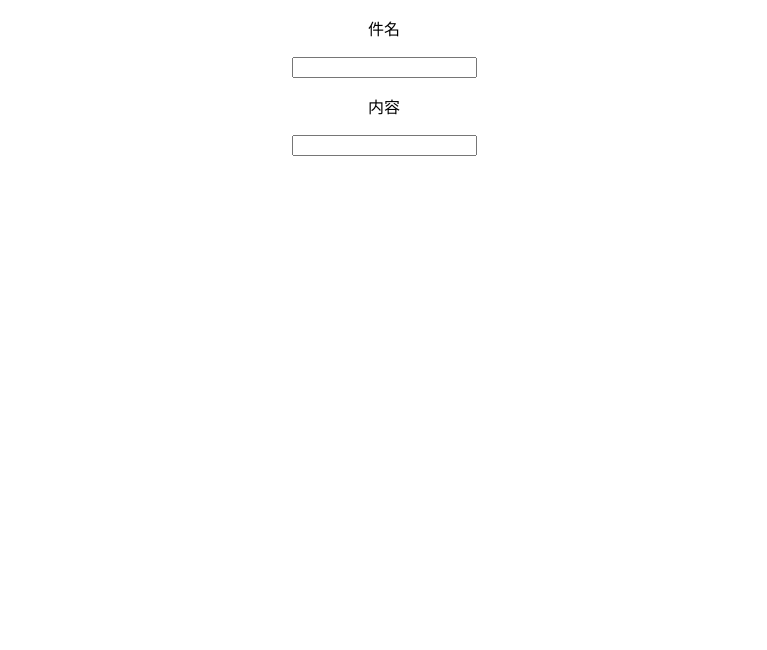
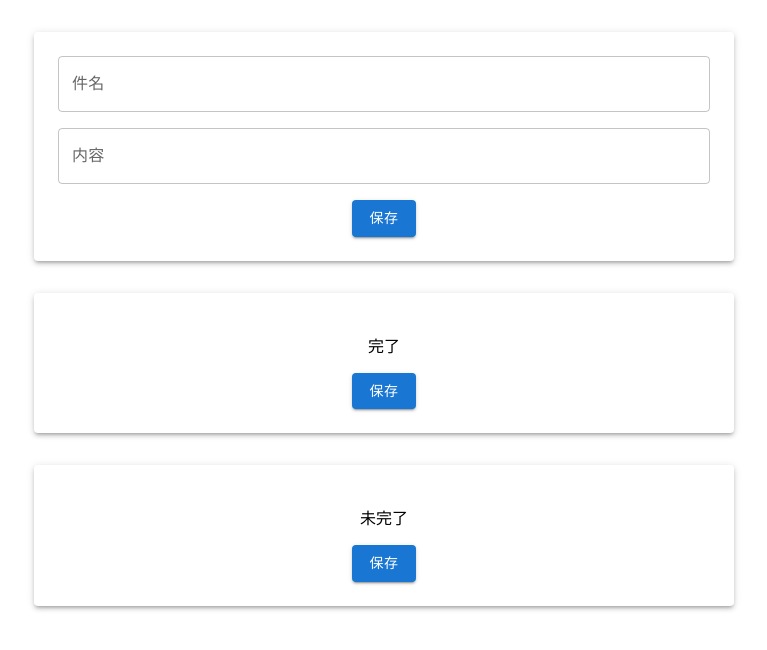
Before and after one commit to Youichi-Higa/react-todo-app, a React (Create React App) app: page / in a window 1280 px wide. Shown: the top 650 px of the page, without its empty margins (256-1023 px from the left). Built offline with nearby package versions, Linux system fonts and the light colour scheme.

Commit message:
完了リスト・未完了リスト表示

```diff
--- a/package.json
+++ b/package.json
@@ -3,6 +3,9 @@
   "version": "0.1.0",
   "private": true,
   "dependencies": {
+    "@emotion/react": "^11.10.0",
+    "@emotion/styled": "^11.10.0",
+    "@mui/material": "^5.9.3",
     "@testing-library/jest-dom": "^5.16.4",
     "@testing-library/react": "^13.3.0",
     "@testing-library/user-event": "^13.5.0",
--- a/src/App.tsx
+++ b/src/App.tsx
@@ -1,10 +1,58 @@
+import { useEffect, useState } from 'react';
 import './App.css';
-import { InputField } from 'src/components';
+import { InputField, ListField } from 'src/components';
+import type { Todo } from 'src/types';
 
 function App() {
+  const [title, setTitle] = useState<string>('');
+  const [content, setContent] = useState<string>('');
+  const [todoList, setTodoList] = useState<Todo[]>([]);
+  const completedList = todoList.filter((todo) => todo.isCompleted);
+  const uncompletedList = todoList.filter((todo) => !todo.isCompleted);
+  console.log('completedList', completedList);
+  console.log('uncompletedList', uncompletedList);
+
+  const handleChangeTitle = (e: React.ChangeEvent<HTMLInputElement>) => {
+    setTitle(e.target.value);
+  };
+  const handleChangeContent = (e: React.ChangeEvent<HTMLInputElement>) => {
+    setContent(e.target.value);
+  };
+
+  // 保存ボタンを押したときの処理
+  const handleSave = () => {
+    // ユニークIDを生成
+    const id = todoList.length === 0 ? 1 : todoList[todoList.length - 1].id + 1;
+    const newTodo = {
+      id,
+      title,
+      content,
+      isCompleted: true,
+      createdAt: new Date(),
+      updatedAt: null,
+    };
+    const newTodoList = [...todoList, newTodo];
+    localStorage.setItem('todo-list', JSON.stringify(newTodoList));
+    setTodoList(newTodoList);
+  };
+
+  // 初回レンダリング時にローカルストレージからデータを取得
+  useEffect(() => {
+    const localStorageData = localStorage.getItem('todo-list');
+    if (localStorageData) {
+      setTodoList(JSON.parse(localStorageData));
+    }
+  }, []);
+
   return (
     <div className="App">
-      <InputField />
+      <InputField
+        handleChangeTitle={handleChangeTitle}
+        handleChangeContent={handleChangeContent}
+        handleSave={handleSave}
+      />
+      <ListField title={"完了"} todoList={uncompletedList} />
+      <ListField title={"未完了"} todoList={completedList} />
     </div>
   );
 }
--- a/src/components/InputField.tsx
+++ b/src/components/InputField.tsx
@@ -1,10 +1,53 @@
-export const InputField = () => {
+import Box from '@mui/material/Box';
+import Button from '@mui/material/Button';
+import TextField from '@mui/material/TextField';
+
+type Props = {
+  handleChangeTitle: (e: React.ChangeEvent<HTMLInputElement>) => void;
+  handleChangeContent: (e: React.ChangeEvent<HTMLInputElement>) => void;
+  handleSave: () => void;
+};
+
+export const InputField = (props: Props) => {
+  const { handleChangeTitle, handleChangeContent, handleSave } = props;
+
   return (
-    <div>
-      <p>件名</p>
-      <input type="text" />
-      <p>内容</p>
-      <input type="text" />
-    </div>
+    <Box
+      component="form"
+      sx={{
+        width: '700px',
+        mx: 'auto',
+        my: 4,
+        padding: 3,
+        boxShadow: 3,
+        borderRadius: 1,
+      }}
+    >
+      <div style={{ marginBottom: '16px' }}>
+        <TextField
+          id="title"
+          label="件名"
+          variant="outlined"
+          multiline
+          maxRows={4}
+          sx={{ width: '100%' }}
+          onChange={handleChangeTitle}
+        />
+      </div>
+      <div style={{ marginBottom: '16px' }}>
+        <TextField
+          id="title"
+          label="内容"
+          variant="outlined"
+          multiline
+          maxRows={4}
+          sx={{ width: '100%' }}
+          onChange={handleChangeContent}
+        />
+      </div>
+      <Button variant="contained" onClick={handleSave}>
+        保存
+      </Button>{' '}
+    </Box>
   );
-}
+};
--- /dev/null
+++ b/src/components/ListField.tsx
@@ -0,0 +1,39 @@
+import { Grid } from '@mui/material';
+import Box from '@mui/material/Box';
+import Button from '@mui/material/Button';
+import type { Todo } from 'src/types';
+
+type Props = {
+  title: string;
+  todoList: Todo[];
+};
+
+export const ListField = (props: Props) => {
+  const { title, todoList } = props;
+
+  return (
+    <Box
+      sx={{
+        width: '700px',
+        mx: 'auto',
+        my: 4,
+        padding: 3,
+        boxShadow: 3,
+        borderRadius: 1,
+      }}
+    >
+      <p>{title}</p>
+      {todoList.map((todo) => (
+        <Grid key={todo.id} container spacing={2}>
+          <Grid item xs={4}>
+            <div>{todo.title}</div>
+          </Grid>
+          <Grid item xs={8}>
+            <div>{todo.content}</div>
+          </Grid>
+        </Grid>
+      ))}
+      <Button variant="contained">保存</Button>
+    </Box>
+  );
+};
--- a/src/components/index.ts
+++ b/src/components/index.ts
@@ -1 +1,2 @@
 export { InputField } from './InputField';
+export { ListField } from './ListField';
--- a/src/index.css
+++ b/src/index.css
@@ -11,3 +11,7 @@ code {
   font-family: source-code-pro, Menlo, Monaco, Consolas, 'Courier New',
     monospace;
 }
+
+* {
+  box-sizing: border-box;
+}
--- /dev/null
+++ b/src/types/index.ts
@@ -0,0 +1 @@
+export * from './Todo';
```
Also changed, not shown: src/types/Todo.ts (added, +8 -0 lines), 1 other file (tests, documents, lock files or other folders).
